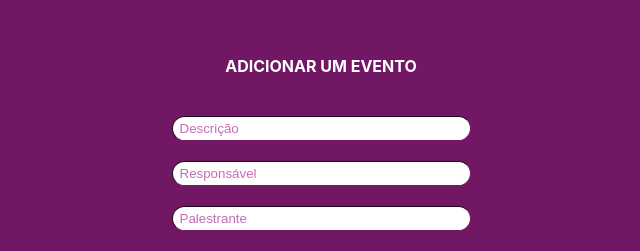
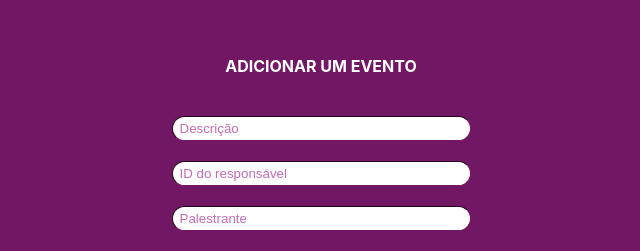
Before and after one commit to FelipeArtur/ras-manager-web, a React (Create React App) app: page /eventos/adicionar in a window 1280 px wide. Shown: the part 220-471 px from the top of the page, without its empty margins (319-959 px from the left). Built offline with nearby package versions, Linux system fonts and the light colour scheme.

Commit message:
Input fix

```diff
--- a/src/modules/admin/AddEvent/AddEvent.js
+++ b/src/modules/admin/AddEvent/AddEvent.js
@@ -26,7 +26,7 @@ export default function AddEvent() {
             />
             <CustomInput
                 type="text"
-                placeholder="Responsável"
+                placeholder="ID do responsável"
                 maxLength={35}
                 onChange={(e) => handleChangeInput(e, setResponsavel)}
             />
```
